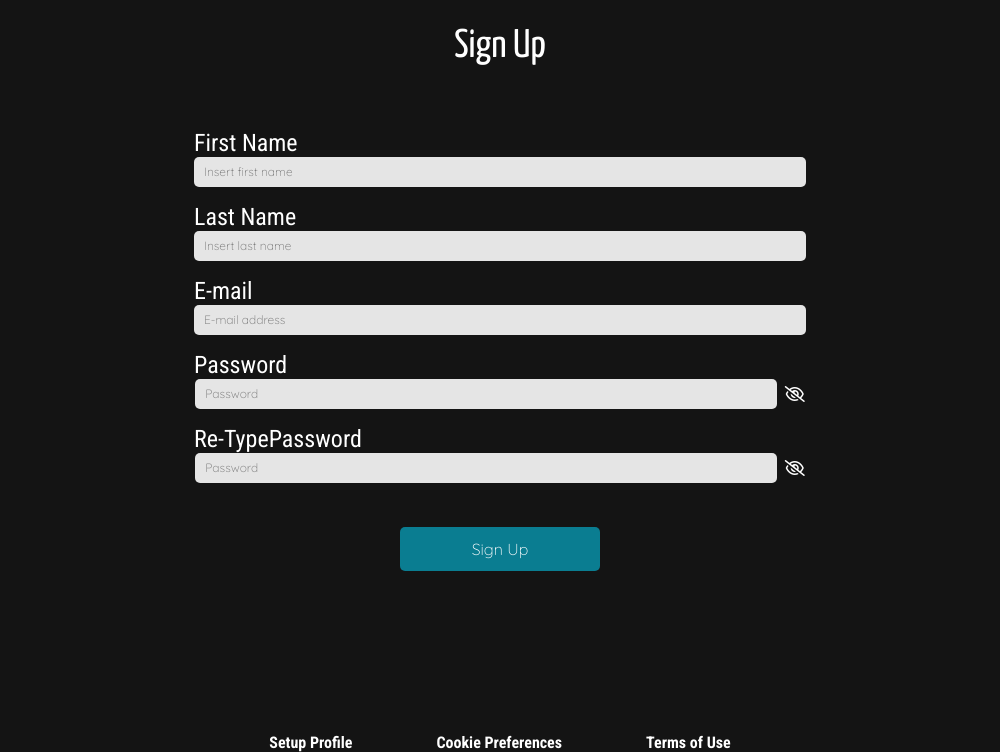
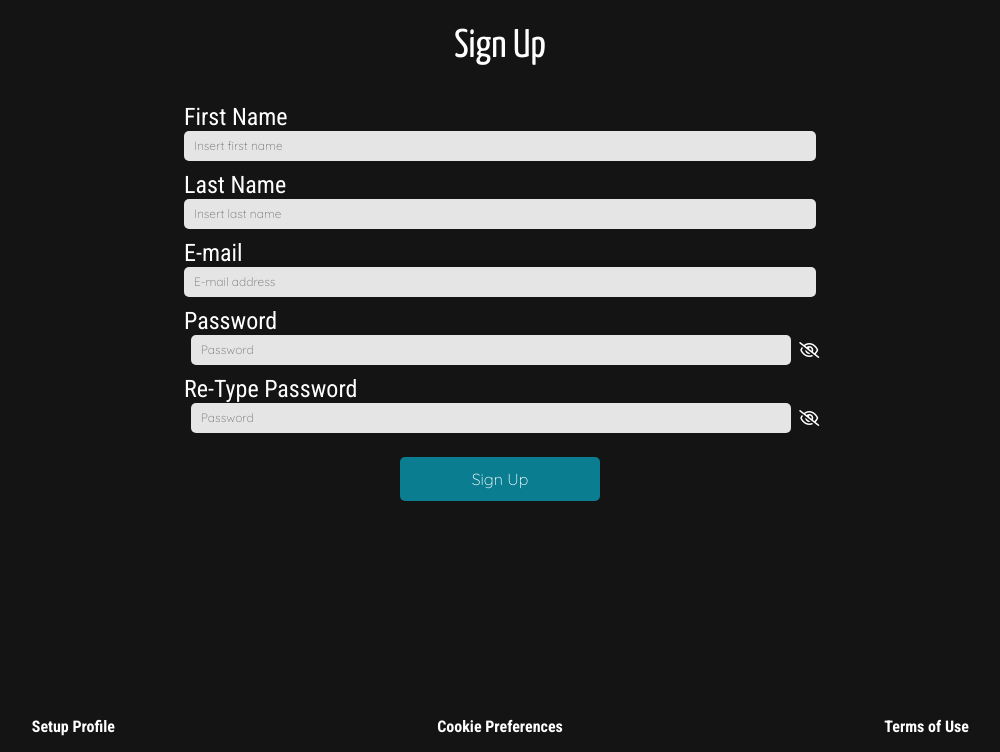
Before and after one commit to eishikahoque/RateFlix, a PHP site: page /signup-form.php in a window 1280 px wide. Shown: the part 48-800 px from the top of the page, without its empty margins (140-1140 px from the left). Run offline with PHP 8.4, Linux system fonts and the light colour scheme; some libraries are stand-ins or nearby versions.

Commit message:
added logic for signup-form

```diff
--- a/CSS/signup.css
+++ b/CSS/signup.css
@@ -32,7 +32,7 @@ h1 {
 
 .form label{
   display: block;
-  margin-top: 16px;
+  margin-top: 10px;
   margin-bottom: 0px;
   font-size: 1.5rem;
   font-family: 'Roboto Condensed', sans-serif;
@@ -59,8 +59,6 @@ h1 {
 }
 
 .signup-form{
-  /*max-width: 500px;*/
-  padding: 20px;
   margin: 8px;
 }
 
@@ -68,15 +66,10 @@ h1 {
   width: 95%;
   display: flex;
   justify-content: center;
+  padding-left: 10px;
 }
 
-#pass-status {
-  display: flex;
-  flex-direction: column;
-  justify-content: center;
-  padding-left: 8px;
-}
-#repass-status{
+#passwordStatus, #repasswordStatus {
   display: flex;
   flex-direction: column;
   justify-content: center;
@@ -84,11 +77,8 @@ h1 {
 }
 
 .error-container {
-  font-size: 1rem;
-  font-family: 'Quicksand', sans-serif;
-  font-weight: 300;
   width: 50%;
-  margin-top: 4px;
+  margin: 4px 0 0 0;
   color: #E60913;
 }
 
--- /dev/null
+++ b/JS/signup-form.js
@@ -0,0 +1,129 @@
+document.getElementById('passwordStatus').addEventListener('click', function() {
+  viewPassword('password');
+}, false);
+document.getElementById('repasswordStatus').addEventListener('click', function() {
+  viewPassword('repassword');
+}, false);
+
+document.getElementById('submitBtn').addEventListener('click', submitForm);
+
+var loginErrors = false;
+
+function submitForm() {
+  var firstName = validateName('first');
+  var lastName = validateName('last');
+  var email = validateEmail();
+  var password = validatePassword('password');
+  validatePassword('repassword');
+
+  if (!loginErrors) {
+    var xhr = new XMLHttpRequest();
+    xhr.open('POST', 'process-signup-form.php', true);
+    xhr.setRequestHeader('Content-type', 'application/x-www-form-urlencoded');
+
+    xhr.send(`firstName=${firstName}&lastName=${lastName}&email=${email}&password=${password}`);
+
+    xhr.onreadystatechange = function() {
+      if (xhr.readyState === 4) {
+        console.log(xhr.responseText);
+        var responseJSON = JSON.parse(xhr.responseText);
+        if (responseJSON["success"] === "true") {
+            window.location.href = "/RateFlix/setup-genre.php";
+        }
+      }
+    };
+
+  }
+}
+
+function viewPassword(id) {
+  var passwordInput = document.getElementById(`${id}Field`);
+  var passStatus = document.getElementById(`${id}Status`);
+
+  if (passwordInput.type == "password") {
+    passwordInput.type="text";
+    passStatus.className= "far fa-eye";
+  } else if (passwordInput.type == "text") {
+    passwordInput.type="password";
+    passStatus.className ="far fa-eye-slash";
+  }
+}
+
+function validateName(id) {
+  var name = document.getElementById(`${id}Name`);
+  var message = '';
+  if (name.value == null || name.value.length === 0) {
+    message = `Please enter your ${id} name`;
+  }
+
+  var nameErrorContainer = document.querySelector(`#${id}Error`) || document.createElement('P');
+
+  if (message) {
+    nameErrorContainer.innerHTML = `<i class="fas fa-exclamation-circle"></i><span class="error-message">${message}</span>`;
+    nameErrorContainer.setAttribute('class', 'error-container');
+    nameErrorContainer.setAttribute('id', `${id}Error`);
+
+    name.parentNode.insertBefore(nameErrorContainer, name.nextSibling);
+    loginErrors = true;
+  } else {
+    nameErrorContainer.remove();
+    loginErrors = false;
+  }
+  return name.value;
+}
+
+function validateEmail() {
+
+  var email = document.getElementById('email');
+  var message = '';
+  if (email.value == null || email.value.length === 0) {
+    message = 'Please enter an email address';
+  } else if (email.value.indexOf('@') === -1) {
+    message = 'Your email format is not valid';
+  }
+
+  var emailErrorContainer = document.querySelector('#emailError') || document.createElement('P');
+
+  if (message) {
+    emailErrorContainer.innerHTML = `<i class="fas fa-exclamation-circle"></i><span class="error-message">${message}</span>`;
+    emailErrorContainer.setAttribute('class', 'error-container');
+    emailErrorContainer.setAttribute('id', 'emailError');
+
+    email.parentNode.insertBefore(emailErrorContainer, email.nextSibling);
+    loginErrors = true;
+  } else {
+    emailErrorContainer.remove();
+    loginErrors = false;
+  }
+  return email.value;
+}
+
+function validatePassword(id) {
+
+  var password = document.getElementById(`${id}Field`);
+  var message = '';
+  if (password.value == null || password.value.length === 0) {
+    message = 'Please enter your password';
+  } else if (password.value.length < 8) {
+    message = 'Your password must be at least 8 characters';
+  } else if (id === 'repassword' && password !== document.getElementById('passwordField')) {
+    message = 'Your passwords must match';
+  }
+
+  var passwordErrorContainer = document.querySelector(`#${id}Error`) || document.createElement('P');
+
+  if (message) {
+    passwordErrorContainer.innerHTML = `<i class="fas fa-exclamation-circle"></i><span class="error-message">${message}</span>`;
+    passwordErrorContainer.setAttribute('class', 'error-container');
+    passwordErrorContainer.setAttribute('id', `${id}Error`);
+
+    const passwordRow = document.getElementById(`${id}Row`);
+
+    passwordRow.parentNode.insertBefore(passwordErrorContainer, passwordRow.nextSibling);
+    loginErrors = true;
+  } else {
+    passwordErrorContainer.remove();
+    loginErrors = false;
+  }
+  return password.value;
+}
--- a/includes/CSS/footer.css
+++ b/includes/CSS/footer.css
@@ -3,13 +3,12 @@ body{
 }
 
 .footer-container {
-/*	display: grid;
-    grid-template-columns: 1fr 1fr 1fr;*/
+  display: grid;
+  grid-template-columns: 1fr 1fr 1fr;
+  margin: 16px 0;
 	position: absolute;
 	bottom: 0px;
-	left: 0px;
 	width: 100%;
-    /*padding: 8px 0;*/
 	background-color: #141414;
 	text-align: center;
 }
--- a/signup-form.php
+++ b/signup-form.php
@@ -2,82 +2,57 @@
 
 ?>
 <!DOCTYPE html>
-<html>
+<html lang="en">
 
   <head>
 
     <title>Sign Up to RateFlix</title>
     <link rel="stylesheet" type="text/css" href="CSS/signup.css" />
 
-		<script>
-	    	function viewPassword(){
-	        	var passwordInput = document.getElementById("password-field");
-	        	var passStatus = document.getElementById("pass-status");
-
-	        	if(passwordInput.type == "password"){
-	        		passwordInput.type="text";
-	        		passStatus.className= "far fa-eye";
-	        	}else if(passwordInput.type == "text"){
-	        		passwordInput.type="password";
-	        		passStatus.className ="far fa-eye-slash";
-	        	}
-	     	}
-	     	function viewRePassword(){
-	        	var repasswordInput = document.getElementById("repassword-field");
-	        	var repassStatus = document.getElementById("repass-status");
-
-	        	if(repasswordInput.type == "password"){
-	        		repasswordInput.type="text";
-	        		repassStatus.className= "far fa-eye";
-	        	}else if(repasswordInput.type == "text"){
-	        		repasswordInput.type="password";
-	        		repassStatus.className ="far fa-eye-slash";
-	        	}
-	     	}
-    	</script>
   </head>
 
   <body>
     <?php include("includes/header.php") ?>
     <h1>Sign Up</h1>
     <div class="signup-form form">
-    		<form action="process-login-form.php" method="POST" id="signupForm" name="signupForm" >
+        <form action="process-login-form.php" method="POST" id="signupForm" name="signupForm">
           <div class="row">
-          			<label class="form-label" for="fname">First Name</label> <input class="form-input" id="firstName" name="firstName" type="input" placeholder="Insert first name" required />
+            <label class="form-label" for="fname">First Name</label>
+            <input class="form-input" id="firstName" name="firstName" type="input" placeholder="Insert first name" required />
 
-         			 <label class="form-label" for="lname">Last Name</label> <input class="form-input" id="lastName" name="lastName" type="input" placeholder="Insert last name" required />
+            <label class="form-label" for="lname">Last Name</label>
+            <input class="form-input" id="lastName" name="lastName" type="input" placeholder="Insert last name" required />
           </div>
 
           <div class="row">
-			    <label for="email">E-mail</label> <span id="error-email"></span>
+            <label for="email">E-mail</label>
             <input class="form-input" id="email" type="text" name="email" placeholder="E-mail address" required>
           </div>
 
           <div class="row">
-			        <label for="password">Password</label> <span id="error-password"></span>
-			        <div class="pass-row">
-			        	<input id="password-field" class="form-input" type="password" name="password" minlength="8" maxlength="12" placeholder="Password" required>
-			        	<i id="pass-status" class="far fa-eye-slash" class="far fa-eye" onclick="viewPassword()"></i>
+            <label for="password">Password</label>
+            <div id="passwordRow" class="pass-row">
+              <input id="passwordField" class="form-input" type="password" name="password" minlength="8" maxlength="12" placeholder="Password" required>
+              <i id="passwordStatus" class="far fa-eye-slash" class="far fa-eye"></i>
             </div>
           </div>
+
           <div class="row">
-				    <label for="repassword" class="form-label">Re-TypePassword</label>
-			            <div class="pass-row">
-			              <input id="repassword-field" class="form-input" type="password" name="passwordRetype" minlength="8" maxlength="12" placeholder="Password">
-			               <i id="repass-status" class="far fa-eye-slash" class="far fa-eye" onclick="viewRePassword()"></i>
+            <label for="repassword" class="form-label">Re-Type Password</label>
+            <div id="repasswordRow" class="pass-row">
+              <input id="repasswordField" class="form-input" type="password" name="passwordRetype" minlength="8" maxlength="12" placeholder="Password">
+              <i id="repasswordStatus" class="far fa-eye-slash" class="far fa-eye"></i>
             </div>
           </div>
-		        </div>
+        </form>
       <div class="submit-button-row">
         <button id="submitBtn" class="submit-button">Sign Up</button>
       </div>
-
-
-
-			</form>
     </div>
 
-	<?php include("includes/footer.php");?>
+  <?php include("includes/footer.php"); ?>
+
+  <script type="text/javascript" src="JS/signup-form.js"></script>
 
   </body>
 
```
Also changed, not shown: process-signup-form.php (+5 -6 lines). Lines whose indentation alone changed are shown as unchanged.
